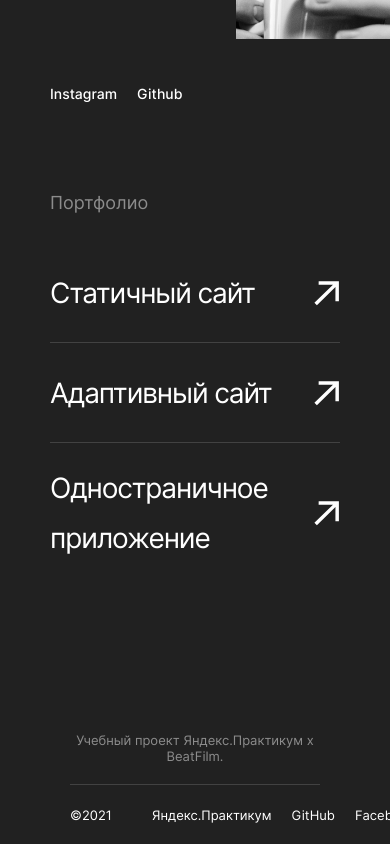
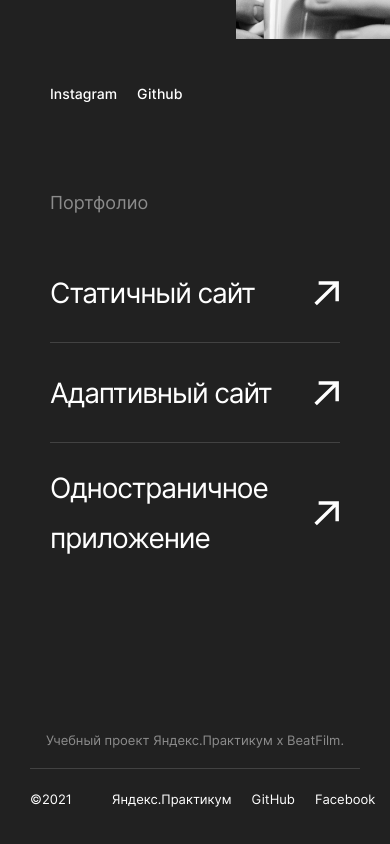
Before and after one commit to Vovkasquid/movies-explorer-frontend, a React (Create React App) app: page / in a window 390 px wide. Shown: the part 2957-3801 px from the top of the page. Built offline with nearby package versions, Linux system fonts and the light colour scheme.

Commit message:
feat: стилизовать Footer для 768px

```diff
--- a/src/components/Footer/Footer.css
+++ b/src/components/Footer/Footer.css
@@ -53,3 +53,9 @@
   line-height: 16px;
   text-align: right;
 }
+
+@media (max-width: 768px) {
+  .footer {
+    padding: 79px 30px 20px 30px;
+  }
+}
```
